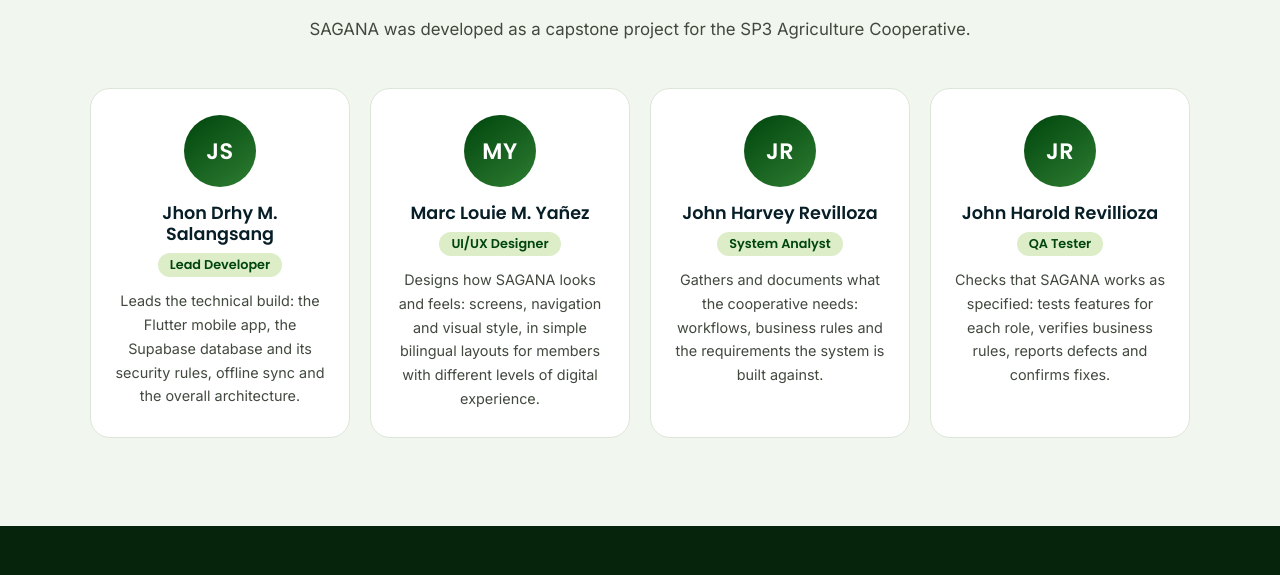
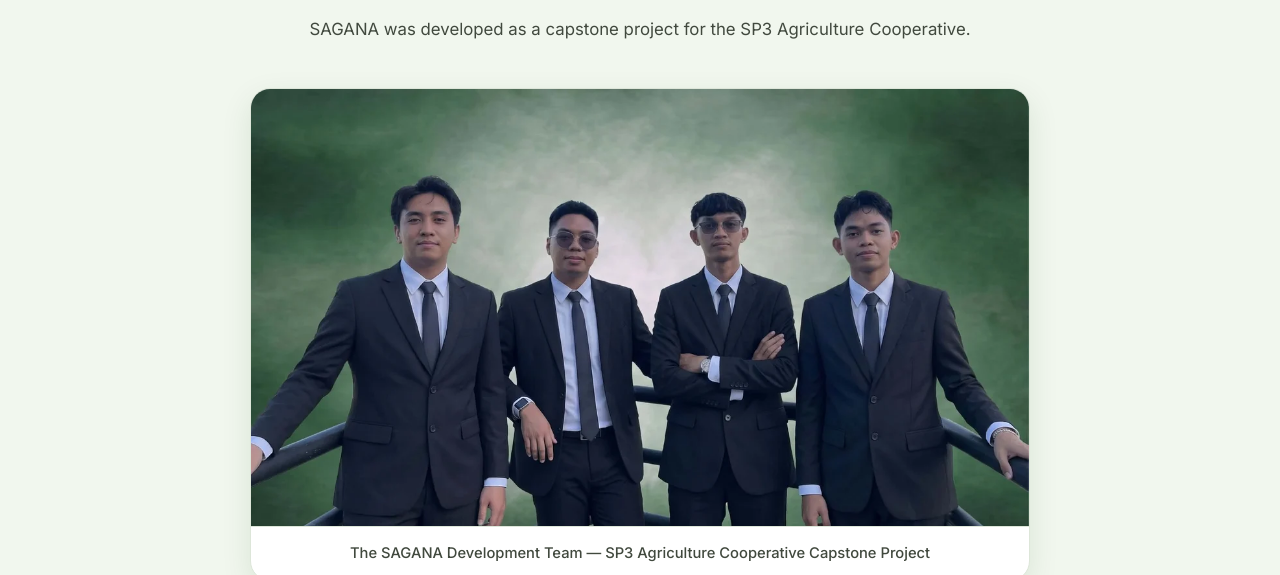
Before and after one commit to Drhylicious/SAGANA-Landing, a website: page index.html in a window 1280 px wide. Shown: the part 8531-9106 px from the top of the page. Drawn offline with Linux system fonts and the light colour scheme; no server answers.

Commit message:
Add SAGANA team photo and developer portraits

```diff
--- a/index.html
+++ b/index.html
@@ -405,17 +405,21 @@
       <h2>The people behind SAGANA.</h2>
       <p>SAGANA was developed as a capstone project for the SP3 Agriculture Cooperative.</p>
     </div>
+    <figure class="team-photo reveal">
+      <img loading="lazy" src="assets/team/sagana-team.webp" width="1200" height="675" alt="The SAGANA development team: Jhon Drhy M. Salangsang, Marc Louie M. Yañez, John Harvey Revilloza, and John Harold Revillioza">
+      <figcaption>The SAGANA Development Team — SP3 Agriculture Cooperative Capstone Project</figcaption>
+    </figure>
     <div class="team">
-      <article class="member reveal"><span class="avatar" aria-hidden="true">JS</span>
+      <article class="member reveal"><img class="avatar" loading="lazy" src="assets/team/jhon-drhy.webp" width="96" height="96" alt="Jhon Drhy M. Salangsang">
         <h3>Jhon Drhy M. Salangsang</h3><p class="role-tag">Lead Developer</p>
         <p>Leads the technical build: the Flutter mobile app, the Supabase database and its security rules, offline sync and the overall architecture.</p></article>
-      <article class="member reveal"><span class="avatar" aria-hidden="true">MY</span>
+      <article class="member reveal"><img class="avatar" loading="lazy" src="assets/team/marc-louie.webp" width="96" height="96" alt="Marc Louie M. Yañez">
         <h3>Marc Louie M. Yañez</h3><p class="role-tag">UI/UX Designer</p>
         <p>Designs how SAGANA looks and feels: screens, navigation and visual style, in simple bilingual layouts for members with different levels of digital experience.</p></article>
-      <article class="member reveal"><span class="avatar" aria-hidden="true">JR</span>
+      <article class="member reveal"><img class="avatar" loading="lazy" src="assets/team/john-harvey.webp" width="96" height="96" alt="John Harvey Revilloza">
         <h3>John Harvey Revilloza</h3><p class="role-tag">System Analyst</p>
         <p>Gathers and documents what the cooperative needs: workflows, business rules and the requirements the system is built against.</p></article>
-      <article class="member reveal"><span class="avatar" aria-hidden="true">JR</span>
+      <article class="member reveal"><img class="avatar" loading="lazy" src="assets/team/john-harold.webp" width="96" height="96" alt="John Harold Revillioza">
         <h3>John Harold Revillioza</h3><p class="role-tag">QA Tester</p>
         <p>Checks that SAGANA works as specified: tests features for each role, verifies business rules, reports defects and confirms fixes.</p></article>
     </div>
--- a/styles.css
+++ b/styles.css
@@ -217,9 +217,12 @@ ul, ol { margin: 0; padding: 0; }
 .faq details p { margin: 0 0 18px; font-size: .96rem; }
 
 /* Team */
+.team-photo { max-width: 780px; margin: 0 auto 36px; background: var(--surface); border: 1px solid var(--line); border-radius: var(--radius); overflow: hidden; box-shadow: var(--shadow); }
+.team-photo img { width: 100%; aspect-ratio: 16 / 9; object-fit: cover; display: block; }
+.team-photo figcaption { padding: 14px 20px; text-align: center; font-size: .92rem; font-weight: 500; color: var(--muted); border-top: 1px solid var(--line); }
 .team { display: grid; grid-template-columns: repeat(4, 1fr); gap: 20px; }
 .member { background: var(--surface); border: 1px solid var(--line); border-radius: var(--radius); padding: 26px 22px; text-align: center; }
-.avatar { display: grid; place-items: center; width: 72px; height: 72px; margin: 0 auto 16px; border-radius: 50%; background: linear-gradient(145deg, var(--green-900), var(--green-700)); color: #fff; font: 600 1.4rem var(--font-head); letter-spacing: .02em; }
+.avatar { display: block; width: 96px; height: 96px; margin: 0 auto 16px; border-radius: 50%; object-fit: cover; border: 3px solid var(--green-700); background: var(--lime-soft); box-shadow: 0 8px 20px rgba(0, 69, 13, .14); }
 .member h3 { margin-bottom: .3em; }
 .role-tag { display: inline-block; font: 600 .8rem var(--font-head); color: var(--green-900); background: var(--lime); padding: 3px 12px; border-radius: 999px; margin-bottom: 12px; }
 .member p:last-child { font-size: .9rem; margin: 0; }
```
Also changed, not shown: assets/team/jhon-drhy.webp (added), assets/team/john-harold.webp (added), assets/team/john-harvey.webp (added), assets/team/marc-louie.webp (added), assets/team/sagana-team.webp (added).
